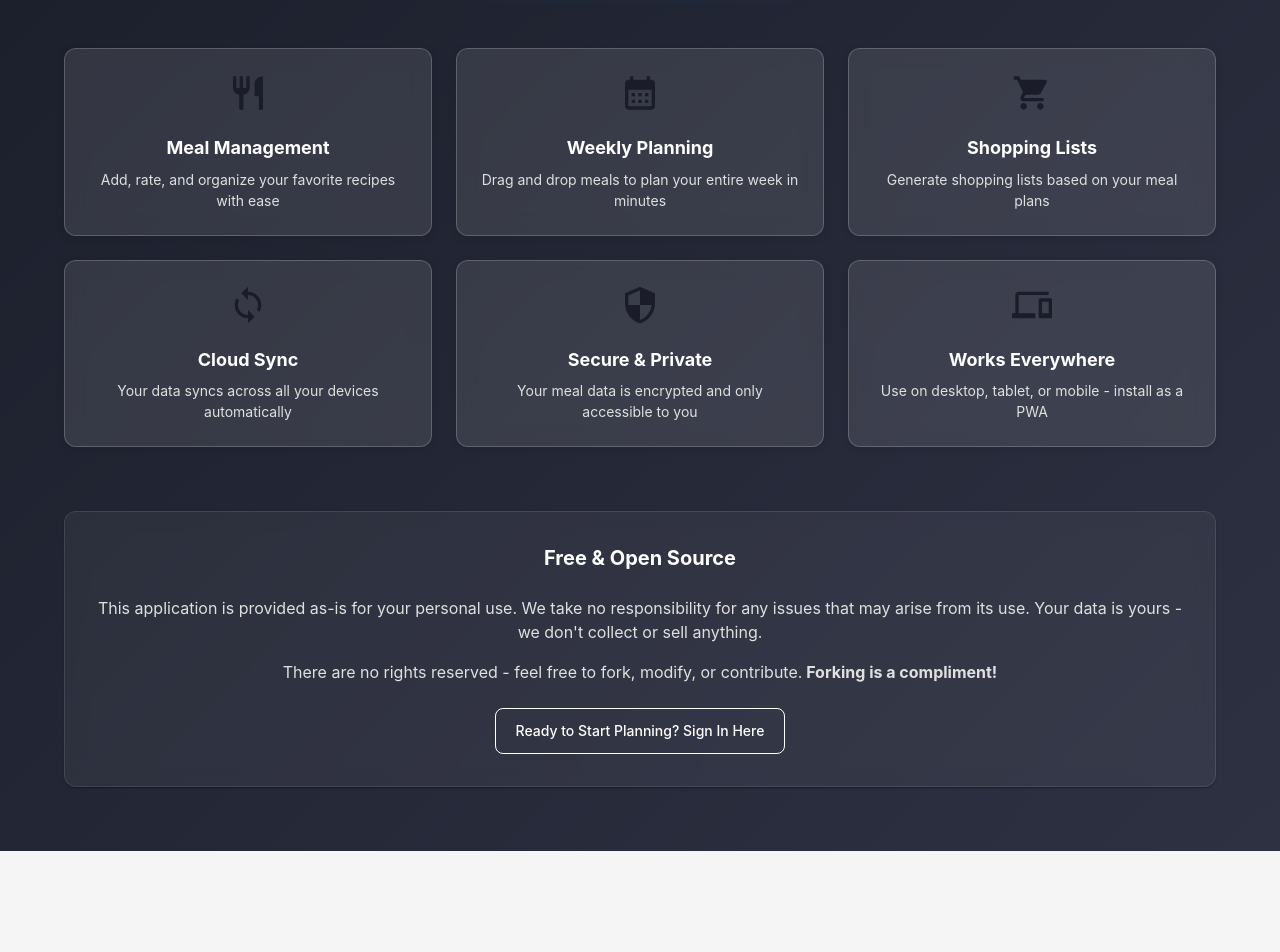
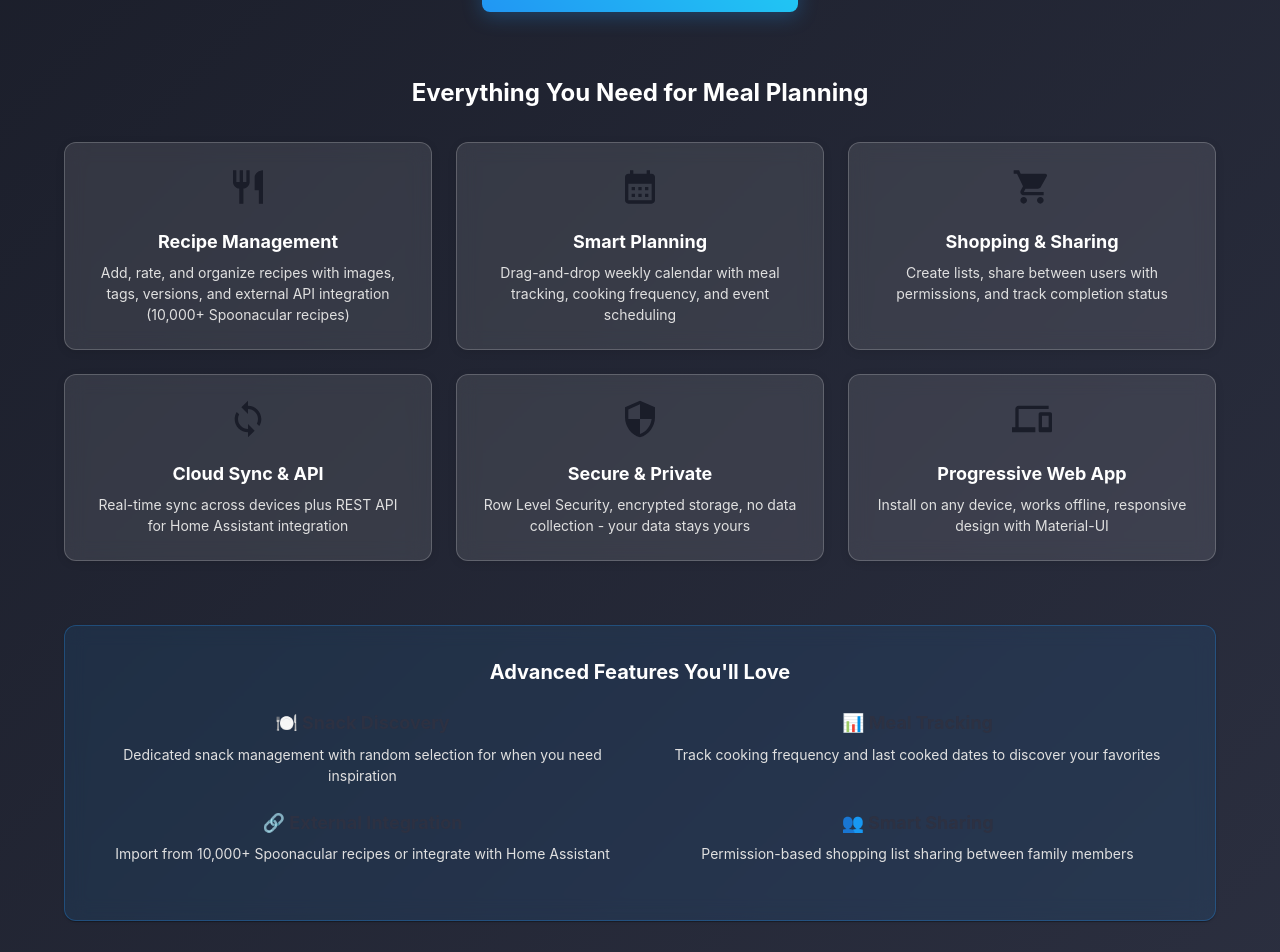
Before and after one commit to IanDowney11/MyMealPlanner, a React (Vite) app: page / in a window 1280 px wide. Shown: the part 280-1232 px from the top of the page. Before the commit the page ends 1131 px from the top, so only its background shows below. Built offline with nearby package versions, Linux system fonts and the light colour scheme; no server answers.

Commit message:
More Updates

```diff
--- a/src/components/LandingPage.jsx
+++ b/src/components/LandingPage.jsx
@@ -16,7 +16,11 @@ import {
   ShoppingCart as ShoppingCartIcon,
   Sync as SyncIcon,
   Security as SecurityIcon,
-  Devices as DevicesIcon
+  Devices as DevicesIcon,
+  Share as ShareIcon,
+  LocalDining as SnackIcon,
+  Api as ApiIcon,
+  CloudSync as CloudIcon
 } from '@mui/icons-material';
 import AuthModal from './AuthModal';
 import PWAInstallPrompt from './PWAInstallPrompt';
@@ -27,33 +31,33 @@ function LandingPage() {
   const features = [
     {
       icon: <RestaurantIcon sx={{ fontSize: 40, color: 'primary.main' }} />,
-      title: 'Meal Management',
-      description: 'Add, rate, and organize your favorite recipes with ease'
+      title: 'Recipe Management',
+      description: 'Add, rate, and organize recipes with images, tags, versions, and external API integration (10,000+ Spoonacular recipes)'
     },
     {
       icon: <CalendarIcon sx={{ fontSize: 40, color: 'primary.main' }} />,
-      title: 'Weekly Planning',
-      description: 'Drag and drop meals to plan your entire week in minutes'
+      title: 'Smart Planning',
+      description: 'Drag-and-drop weekly calendar with meal tracking, cooking frequency, and event scheduling'
     },
     {
       icon: <ShoppingCartIcon sx={{ fontSize: 40, color: 'primary.main' }} />,
-      title: 'Shopping Lists',
-      description: 'Generate shopping lists based on your meal plans'
+      title: 'Shopping & Sharing',
+      description: 'Create lists, share between users with permissions, and track completion status'
     },
     {
       icon: <SyncIcon sx={{ fontSize: 40, color: 'primary.main' }} />,
-      title: 'Cloud Sync',
-      description: 'Your data syncs across all your devices automatically'
+      title: 'Cloud Sync & API',
+      description: 'Real-time sync across devices plus REST API for Home Assistant integration'
     },
     {
       icon: <SecurityIcon sx={{ fontSize: 40, color: 'primary.main' }} />,
       title: 'Secure & Private',
-      description: 'Your meal data is encrypted and only accessible to you'
+      description: 'Row Level Security, encrypted storage, no data collection - your data stays yours'
     },
     {
       icon: <DevicesIcon sx={{ fontSize: 40, color: 'primary.main' }} />,
-      title: 'Works Everywhere',
-      description: 'Use on desktop, tablet, or mobile - install as a PWA'
+      title: 'Progressive Web App',
+      description: 'Install on any device, works offline, responsive design with Material-UI'
     }
   ];
 
@@ -81,10 +85,11 @@ function LandingPage() {
           <Typography variant="h5" sx={{
             mb: 4,
             color: 'grey.300',
-            maxWidth: 600,
+            maxWidth: 700,
             mx: 'auto'
           }}>
-            The ultimate tool for planning your weekly meals, managing recipes, and staying organized in the kitchen.
+            The complete meal planning solution with recipe management, smart weekly planning,
+            shopping lists, snack discovery, external recipe integration, and Home Assistant API support.
           </Typography>
 
 
@@ -110,6 +115,14 @@ function LandingPage() {
 
         {/* Features Grid */}
         <Box sx={{ mb: 8 }}>
+          <Typography variant="h4" sx={{
+            textAlign: 'center',
+            mb: 4,
+            fontWeight: 'bold',
+            color: 'white'
+          }}>
+            Everything You Need for Meal Planning
+          </Typography>
 
           <Box sx={{
             display: 'grid',
@@ -137,6 +150,64 @@ function LandingPage() {
               </Card>
             ))}
           </Box>
+        </Box>
+
+        {/* Additional Features Highlight */}
+        <Box sx={{ mb: 8 }}>
+          <Paper sx={{
+            p: 4,
+            bgcolor: 'rgba(33, 150, 243, 0.1)',
+            backdropFilter: 'blur(10px)',
+            border: '1px solid rgba(33, 150, 243, 0.3)',
+            textAlign: 'center'
+          }}>
+            <Typography variant="h5" sx={{ mb: 3, fontWeight: 'bold', color: 'white' }}>
+              Advanced Features You'll Love
+            </Typography>
+
+            <Box sx={{
+              display: 'grid',
+              gridTemplateColumns: { xs: '1fr', md: 'repeat(2, 1fr)' },
+              gap: 3,
+              mb: 3
+            }}>
+              <Box>
+                <Typography variant="h6" sx={{ mb: 1, color: 'primary.light', fontWeight: 'bold' }}>
+                  🍽️ Snack Discovery
+                </Typography>
+                <Typography variant="body2" sx={{ color: 'grey.300' }}>
+                  Dedicated snack management with random selection for when you need inspiration
+                </Typography>
+              </Box>
+
+              <Box>
+                <Typography variant="h6" sx={{ mb: 1, color: 'primary.light', fontWeight: 'bold' }}>
+                  📊 Meal Tracking
+                </Typography>
+                <Typography variant="body2" sx={{ color: 'grey.300' }}>
+                  Track cooking frequency and last cooked dates to discover your favorites
+                </Typography>
+              </Box>
+
+              <Box>
+                <Typography variant="h6" sx={{ mb: 1, color: 'primary.light', fontWeight: 'bold' }}>
+                  🔗 External Integration
+                </Typography>
+                <Typography variant="body2" sx={{ color: 'grey.300' }}>
+                  Import from 10,000+ Spoonacular recipes or integrate with Home Assistant
+                </Typography>
+              </Box>
+
+              <Box>
+                <Typography variant="h6" sx={{ mb: 1, color: 'primary.light', fontWeight: 'bold' }}>
+                  👥 Smart Sharing
+                </Typography>
+                <Typography variant="body2" sx={{ color: 'grey.300' }}>
+                  Permission-based shopping list sharing between family members
+                </Typography>
+              </Box>
+            </Box>
+          </Paper>
         </Box>
 
         {/* Disclaimer Section */}
```
Also changed, not shown: 1 other file (tests, documents, lock files or other folders).
